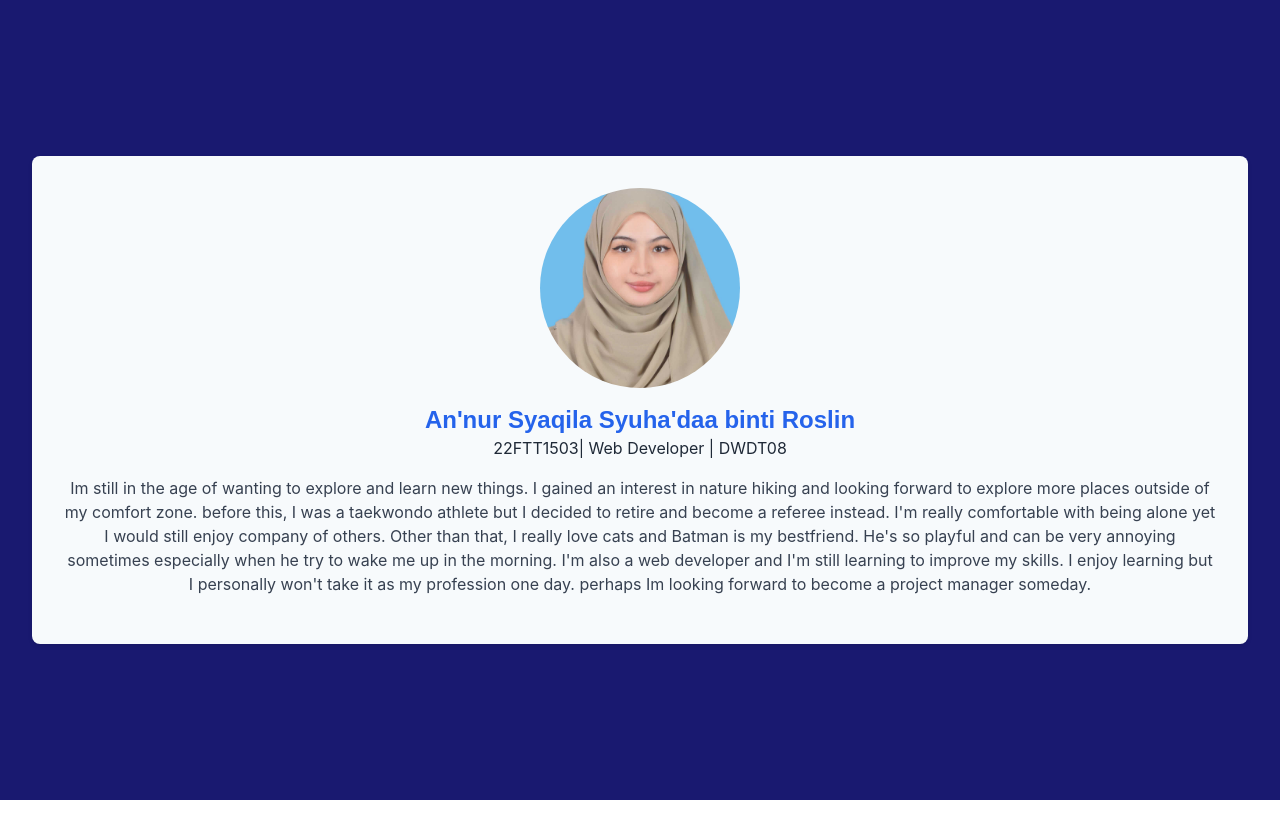
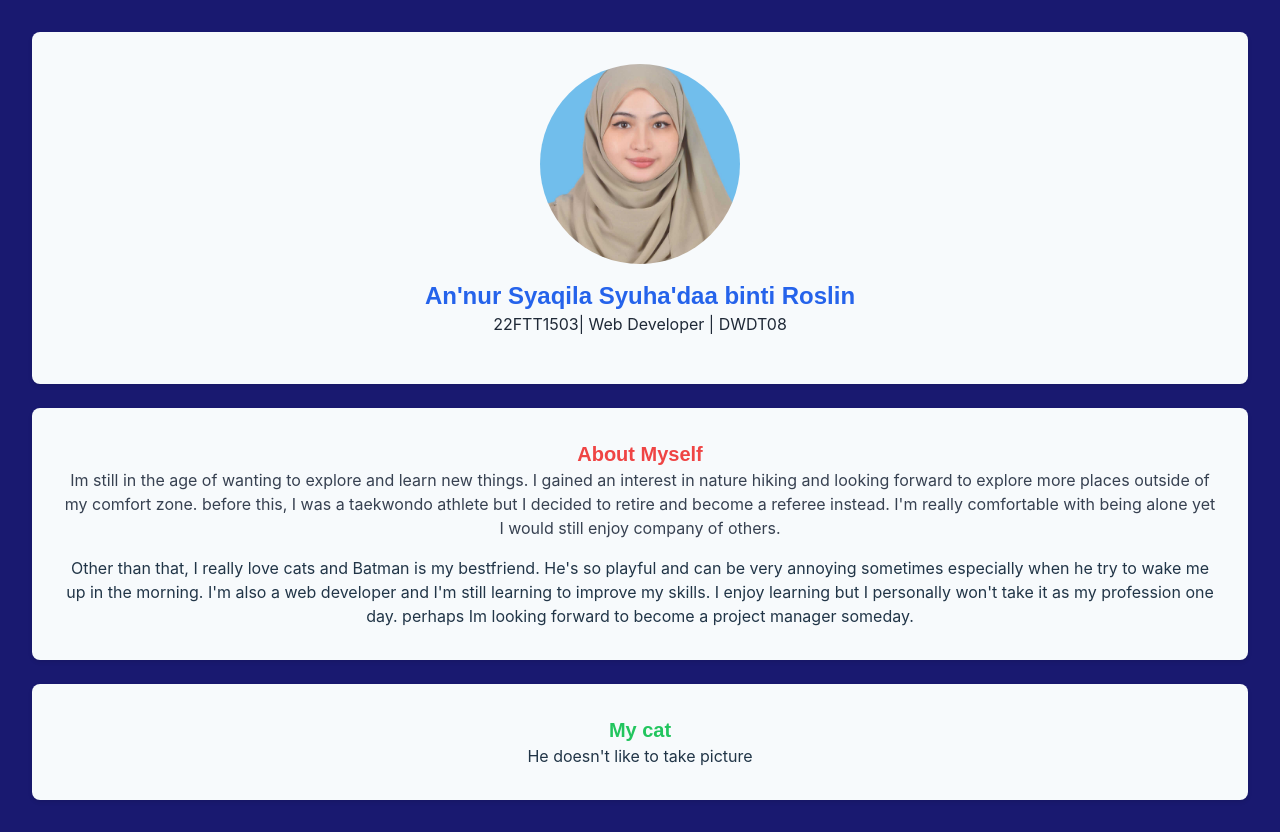
Before and after one commit to AnnurSyaqila/Wadt_AS3, a Vue app: page / in a window 1280 px wide. Before the commit the page ends 800 px from the top, so only its background shows below. Built offline with nearby package versions, Linux system fonts and the light colour scheme.

Commit message:
new edit on profile

```diff
--- a/src/App.vue
+++ b/src/App.vue
@@ -12,20 +12,31 @@
       <!-- short description -->
       <p class="text-gray-800 mb-4">22FTT1503| Web Developer | DWDT08</p>
       <!-- Add your hobbies, interests, etc. here -->
+    </div>
+  </div>
+  <br />
+  <div class="container mx-auto p-4">
+    <h2 class="text-xl font-bold text-red-500">About Myself</h2>
     <p class="text-gray-700 mb-4">
       Im still in the age of wanting to explore and learn new things. I gained
       an interest in nature hiking and looking forward to explore more places
       outside of my comfort zone. before this, I was a taekwondo athlete but I
       decided to retire and become a referee instead. I'm really comfortable
-        with being alone yet I would still enjoy company of others. Other than
-        that, I really love cats and Batman is my bestfriend. He's so playful
-        and can be very annoying sometimes especially when he try to wake me up
-        in the morning. I'm also a web developer and I'm still learning to
+      with being alone yet I would still enjoy company of others.
+    </p>
+    <p>
+      Other than that, I really love cats and Batman is my bestfriend. He's so
+      playful and can be very annoying sometimes especially when he try to wake
+      me up in the morning. I'm also a web developer and I'm still learning to
       improve my skills. I enjoy learning but I personally won't take it as my
-        profession one day. perhaps Im looking forward to become a project
-        manager someday.
+      profession one day. perhaps Im looking forward to become a project manager
+      someday.
     </p>
   </div>
+  <br />
+  <div class="container mx-auto p-4">
+    <h2 class="text-xl font-bold text-green-500">My cat</h2>
+    <p>He doesn't like to take picture</p>
   </div>
 </template>
 
@@ -48,6 +59,10 @@
 h1 {
   font-family: "Arial", sans-serif;
 }
+
+h2 {
+  font-family: "Arial", sans-serif;
+}
 p {
   line-height: 1.5;
 }
```
Also changed, not shown: src/assets/Cat .png (deleted). Lines whose indentation alone changed are shown as unchanged.
